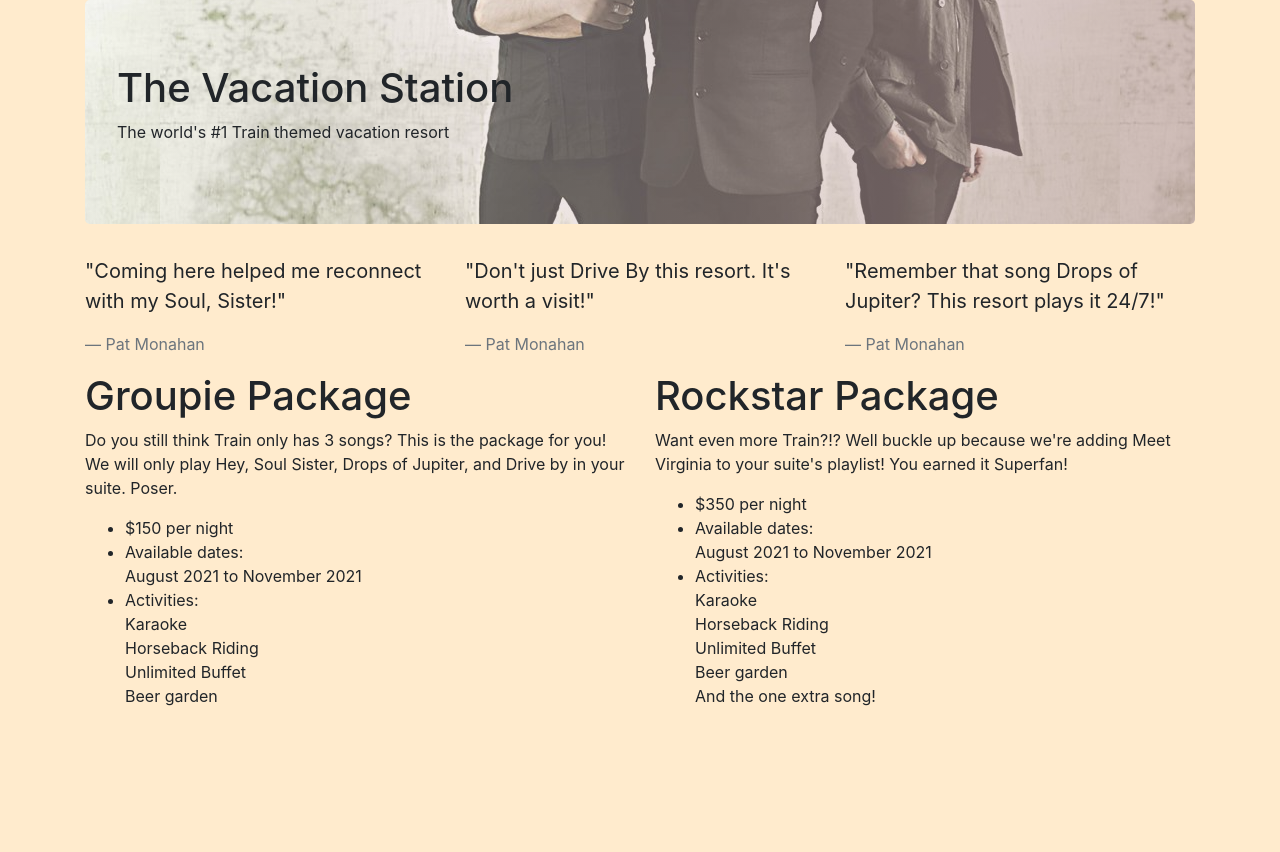
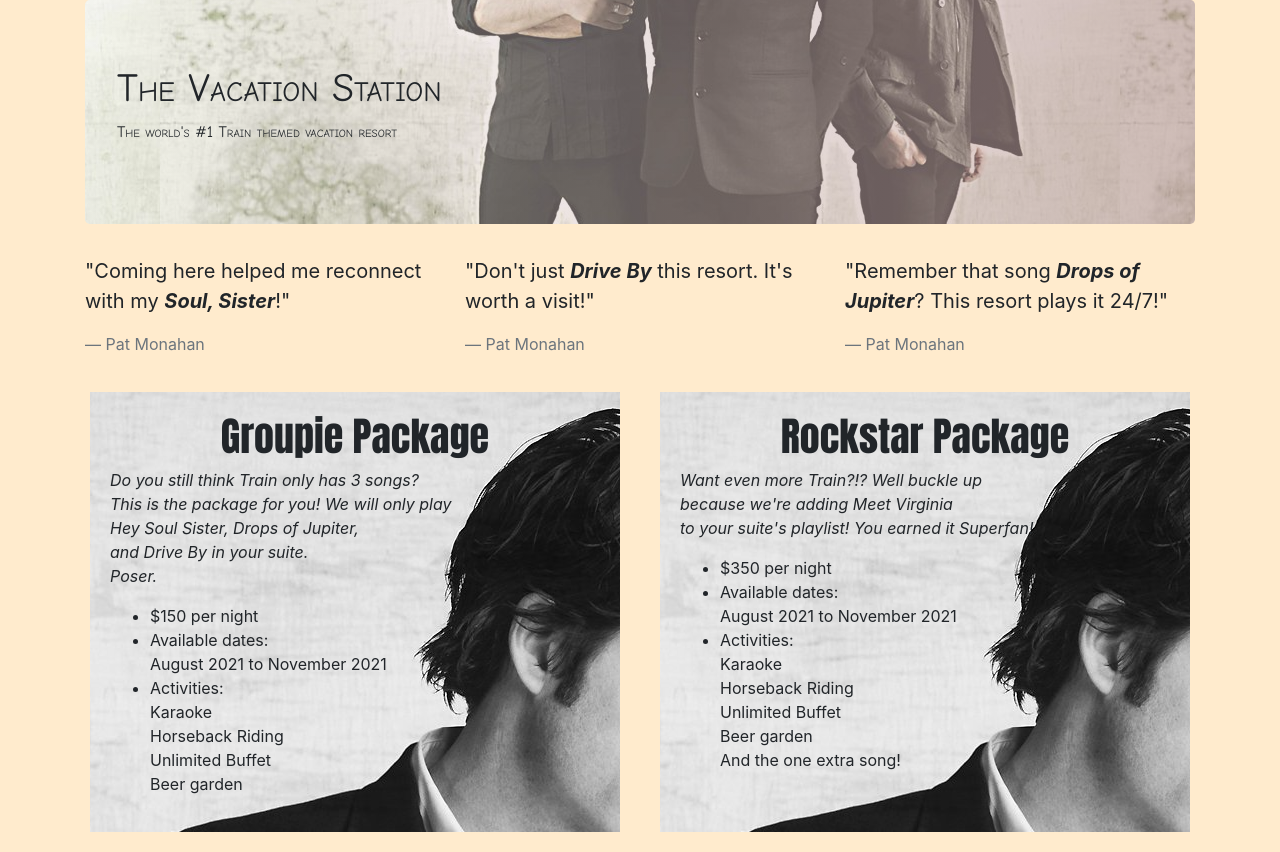
Before and after one commit to Singleballtheory/Vacation-site, a plain HTML site: page index.html in a window 1280 px wide. Before the commit the page ends 800 px from the top, so only its background shows below. Drawn offline with Linux system fonts and the light colour scheme.

Commit message:
Add song span class with css elements, update pack p text with line breaks
Co-authored-by: chynnalew <chynnalew@yahoo.com>

```diff
--- a/css/styles.css
+++ b/css/styles.css
@@ -5,4 +5,28 @@
 .jumbotron {
   background-image: linear-gradient(to right, rgba(255,255,255,0.3) 0%,rgba(189, 158, 158, 0.616) 100%), url(../img/train.jpg);
   background-position: bottom;
+  font-family: Comic Sans MS;
+  font-variant: small-caps;
 }
+.pack {
+  background-image: url(../img/train2.jpg);
+  background-position: top;
+  background-color: whitesmoke;
+  box-sizing: border-box;
+  border: blanchedalmond 20px solid;
+  padding: 20px;
+}
+
+.pack h1 {
+  font-family: Impact, Haettenschweiler, 'Arial Narrow Bold', sans-serif;
+  text-align: center;
+}
+
+.pack p {
+  font-style: italic;
+}
+
+.song {
+  font-style: italic;
+  font-weight: bold;
+}
--- a/index.html
+++ b/index.html
@@ -14,36 +14,36 @@
     <div class="row">
       <div class="col-4">
         <blockquote class="blockquote">
-        <p>"Coming here helped me reconnect with my Soul, Sister!"</p>
+        <p>"Coming here helped me reconnect with my <span class="song">Soul, Sister</span>!"</p>
         <footer class="blockquote-footer">Pat Monahan</footer>
         </blockquote>
       </div>
       <div class="col-4">
         <blockquote class="blockquote">
-        <p>"Don't just Drive By this resort. It's worth a visit!"</p>
+        <p>"Don't just <span class="song">Drive By</span> this resort. It's worth a visit!"</p>
         <footer class="blockquote-footer">Pat Monahan</footer>
         </blockquote>
       </div>
       <div class="col-4">
         <blockquote class="blockquote">
-        <p>"Remember that song Drops of Jupiter? This resort plays it 24/7!"</p>
+        <p>"Remember that song <span class="song">Drops of Jupiter</span>? This resort plays it 24/7!"</p>
         <footer class="blockquote-footer">Pat Monahan</footer>
       </blockquote>
       </div>
     </div>
     <div class="row">
-      <div class="col-6">
+      <div class="col-6 pack">
         <h1>Groupie Package</h1>
-        <p>Do you still think Train only has 3 songs? This is the package for you! We will only play Hey, Soul Sister, Drops of Jupiter, and Drive by in your suite. Poser.</p>
+        <p>Do you still think Train only has 3 songs? <br> This is the package for you! We will only play <br> Hey Soul Sister, Drops of Jupiter, <br> and Drive By in your suite. <br> Poser.</p>
         <ul>
           <li>$150 per night</li>
           <li>Available dates:<br>  August 2021 to November 2021</li>
           <li>Activities:<br>Karaoke<br>Horseback Riding<br>Unlimited Buffet<br>Beer garden<br></li>
         </ul>
       </div>
-      <div class="col-6">
+      <div class="col-6 pack">
         <h1>Rockstar Package</h1>
-        <p>Want even more Train?!? Well buckle up because we're adding Meet Virginia to your suite's playlist! You earned it Superfan!</p>
+        <p>Want even more Train?!? Well buckle up <br> because we're adding Meet Virginia <br> to your suite's playlist! You earned it Superfan!</p>
         <ul>
           <li>$350 per night</li>
           <li>Available dates:<br>  August 2021 to November 2021</li>
```
Also changed, not shown: img/train2.jpg (added).
